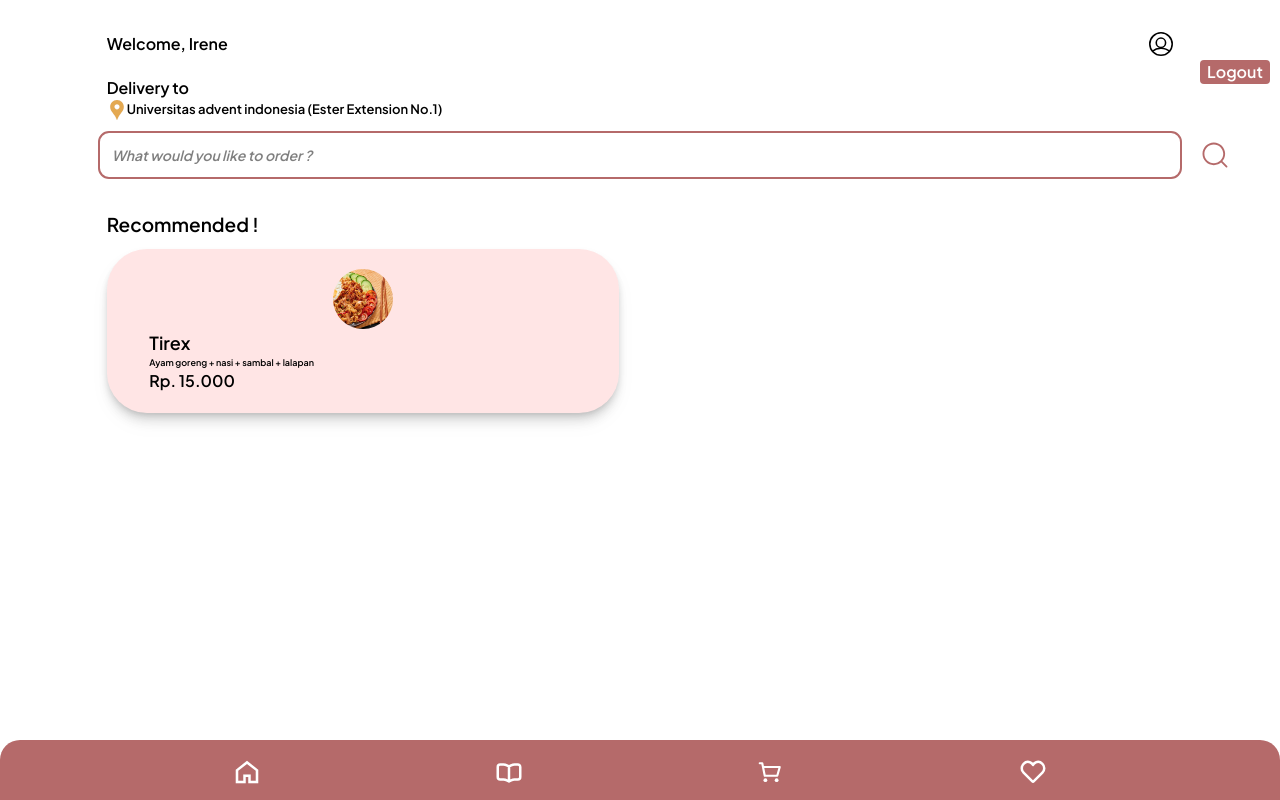
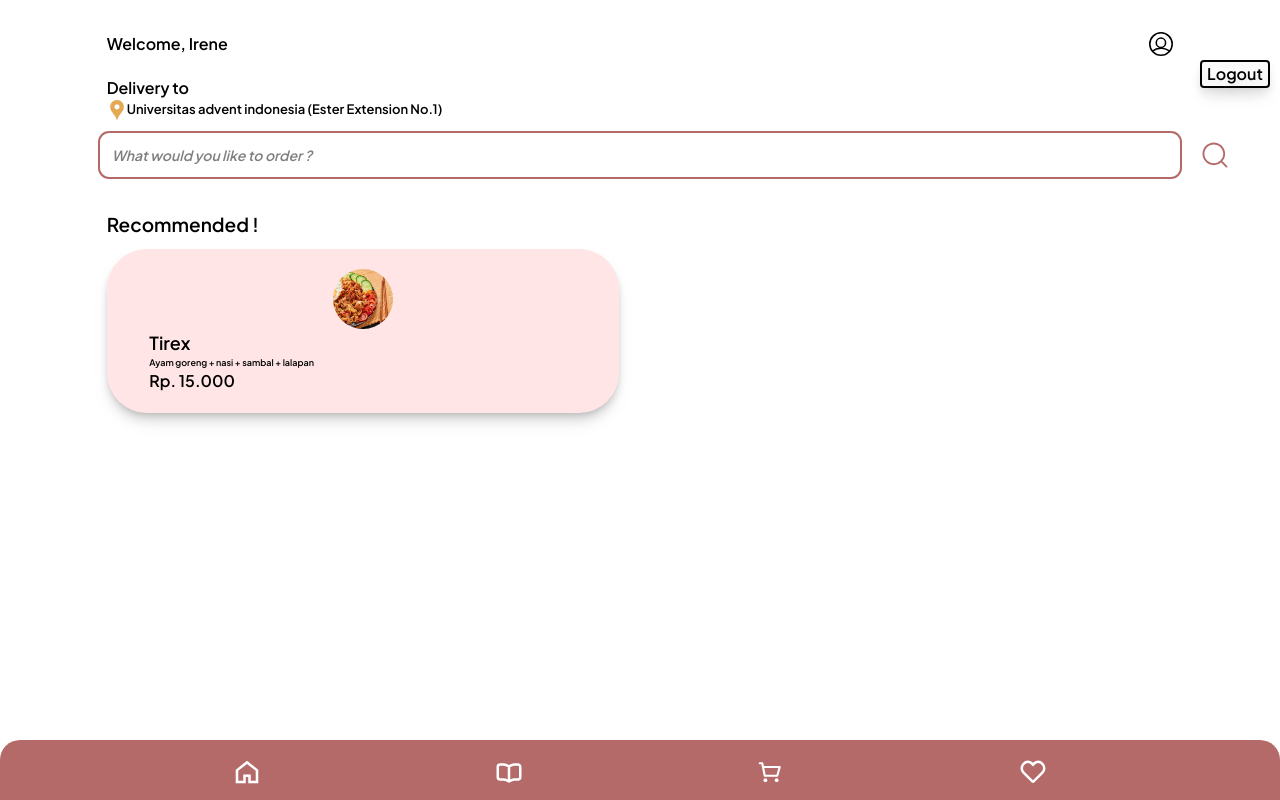
Before and after one commit to alfianwilfo/reactjs-umami, a React (Create React App) app in the folder client-customer/: page / in a window 1280 px wide. Both pictures are taken after a click on the picture 1161 px from the left and 44 px from the top of the page. Built offline with nearby package versions, Linux system fonts and the light colour scheme.

Commit message:
edit stlyng dropdown profile

```diff
--- a/client-customer/src/components/Dropdown.jsx
+++ b/client-customer/src/components/Dropdown.jsx
@@ -2,7 +2,7 @@ export default function Dropdown() {
   return (
     <>
       <div>
-        <button className="text-white">Logout</button>
+        <button>Logout</button>
       </div>
     </>
   );
--- a/client-customer/src/components/ProfileButton.jsx
+++ b/client-customer/src/components/ProfileButton.jsx
@@ -16,7 +16,7 @@ export default function ProfileFunction() {
         <img src={prof} alt="" srcset="" onClick={change} />
       </div>
       {statusDD ? (
-        <div className="fixed top-[60px] right-[10px] bg-[#B56A6A] w-[70px] rounded flex justify-center">
+        <div className="fixed top-[60px] right-[10px] border-2 shadow-lg drop-shadow-lg border-black w-[70px] rounded flex justify-center">
           <Dropdown />
         </div>
       ) : null}
```
